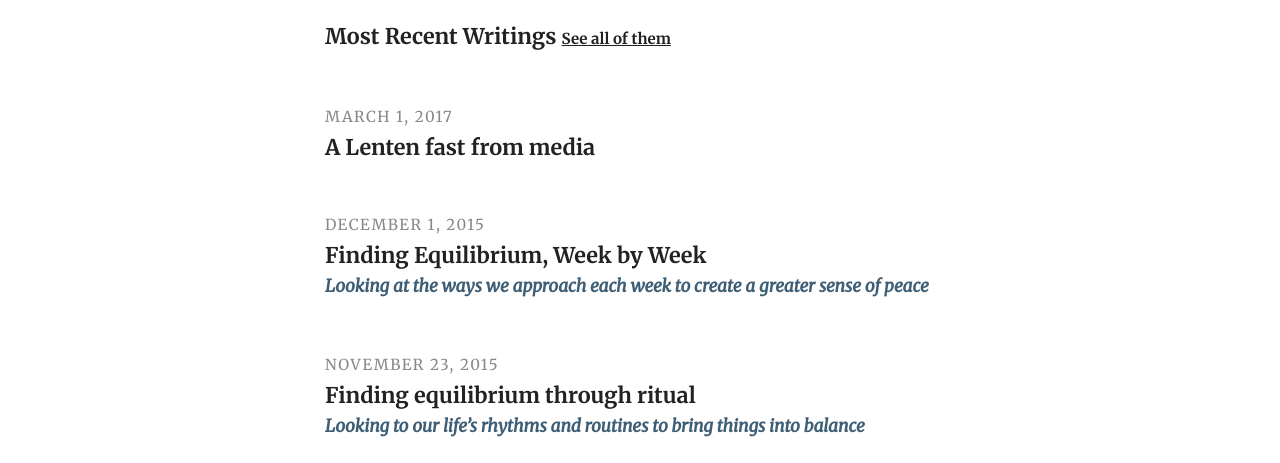
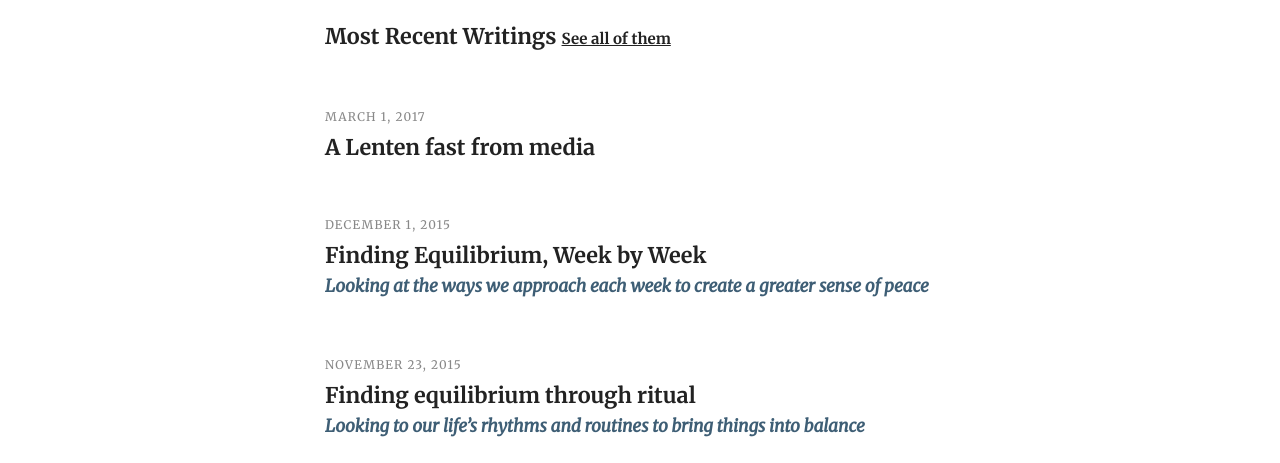
Before and after one commit to mattmcmanus/mattmcmanus.github.io, a Jekyll site: the page built from index.html, in a window 1280 px wide. Shown: the part 872-1335 px from the top of the page. Built offline with Jekyll 4.4.1, drawn with Linux system fonts in a browser that asks for light colours.

Commit message:
Tweak font size of post-list date

```diff
--- a/_includes/head.html
+++ b/_includes/head.html
@@ -16,7 +16,6 @@
   <link href="https://fonts.googleapis.com/css?family=Lora:400,700|Work+Sans:400,700" rel="stylesheet">
   <link rel="stylesheet" href="/styles.css">
   {% feed_meta %}
-
 </head>
 
 <body class="{{ page.layout }} {{ page.type }} {% if page.cover %}withCover{% endif %}" {% if page.body_id %} id="{{ page.body_id }}" {% endif %}>
--- a/_scss/_homepage.scss
+++ b/_scss/_post-list.scss
@@ -21,7 +21,7 @@
 
   small {
     color: $color-font-light;
-    font-size: .7em;
+    font-size: .55em;
     font-weight: 100;
   }
 
--- a/styles.scss
+++ b/styles.scss
@@ -5,4 +5,4 @@
 @import "header";
 @import "footer";
 @import "article";
-@import "homepage";
+@import "post-list";
```
